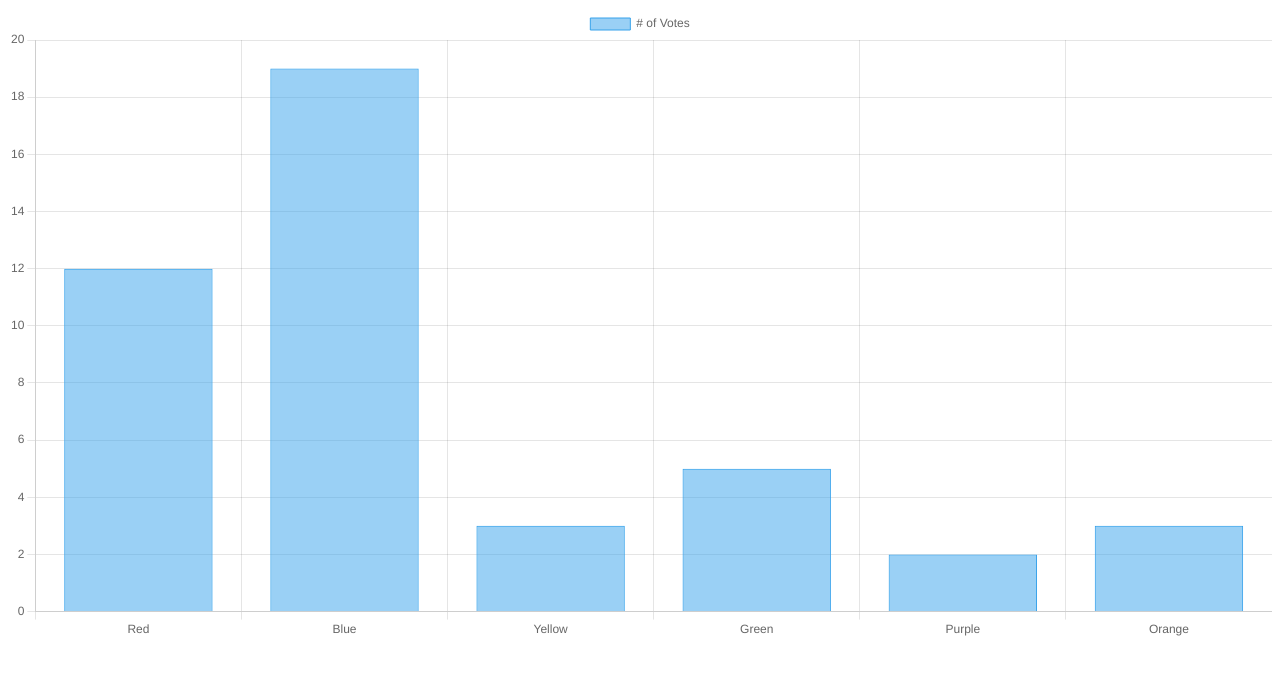
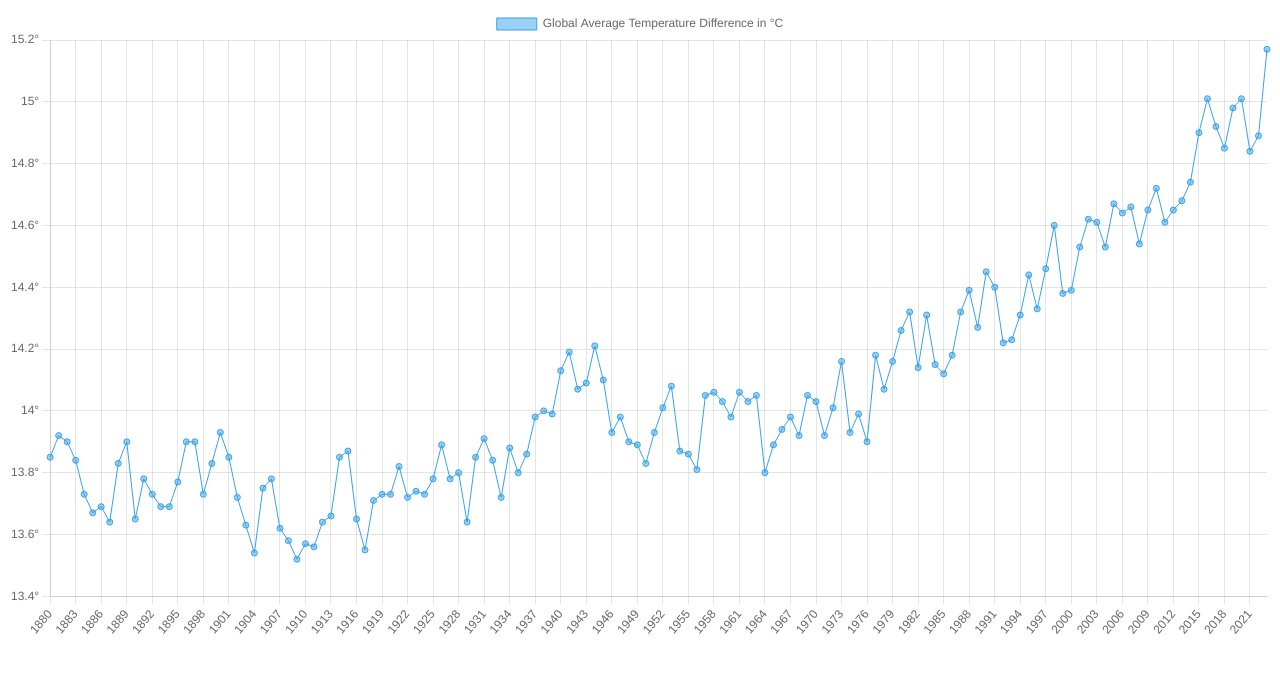
Before and after one commit to 17Keith/data-api-js, a plain HTML site: page Chart/01_chart.html in a window 1280 px wide. Drawn offline with nearby package versions, Linux system fonts and the light colour scheme.

Commit message:
Chart the data

```diff
--- a/Chart/01_chart.html
+++ b/Chart/01_chart.html
@@ -9,7 +9,7 @@
   </head>
   <body>
     <canvas id="myChart"></canvas>
-    <script>
+    <!-- <script>
       const ctx = document.getElementById("myChart");
 
       new Chart(ctx, {
@@ -32,8 +32,8 @@
           },
         },
       });
-    </script>
+    </script> -->
 
-    <!-- <script src="chart.js"></script> -->
+    <script src="chart.js"></script>
   </body>
 </html>
--- a/Chart/chart.js
+++ b/Chart/chart.js
@@ -1,8 +1,45 @@
 // Displaying the dataset using Chart.js.
 
-tabData();
+chartData();
+
+async function chartData() {
+    const data = await tabData();
+    const ctx = document.getElementById("myChart");
+
+    new Chart(ctx, {
+        type: "line",
+        data: {
+            labels: data.xlabels,
+            datasets: [
+                {
+                    label: "Global Average Temperature Difference in °C",
+                    data: data.ytemps,
+                    borderWidth: 1,
+                },
+            ],
+        },
+        options: {
+            scales: {
+                y: {
+                    ticks: {
+                        // Include a degree sign in the ticks
+                        callback: function(value, index, ticks) {
+                            return value + '°';
+                        }
+                    }
+                }
+            }
+        }
+    });
+}
+
+
 
 async function tabData() {
+
+    const xlabels = [];
+    const ytemps = [];
+
     const response = await fetch('ZonAnn.Ts+dSST.csv');
     const data = await response.text();
 
@@ -13,8 +50,10 @@ async function tabData() {
 
         const columns = row.split(',');
         const year = columns[0];
+        xlabels.push(year);
         const temp = columns[1];
+        ytemps.push(parseFloat(temp) + 14);
         console.log(year, temp);
     });
-
+    return { xlabels, ytemps };
 }
```
